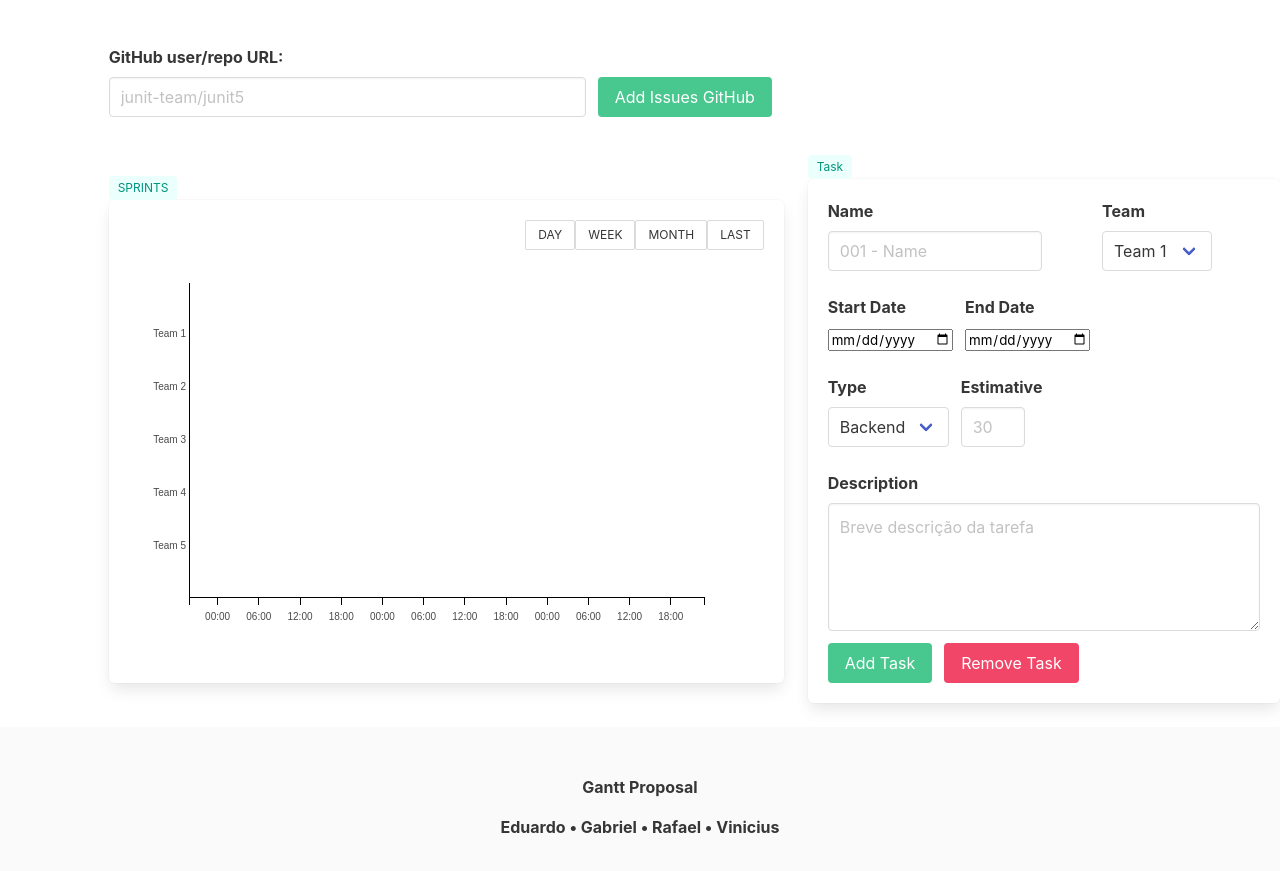
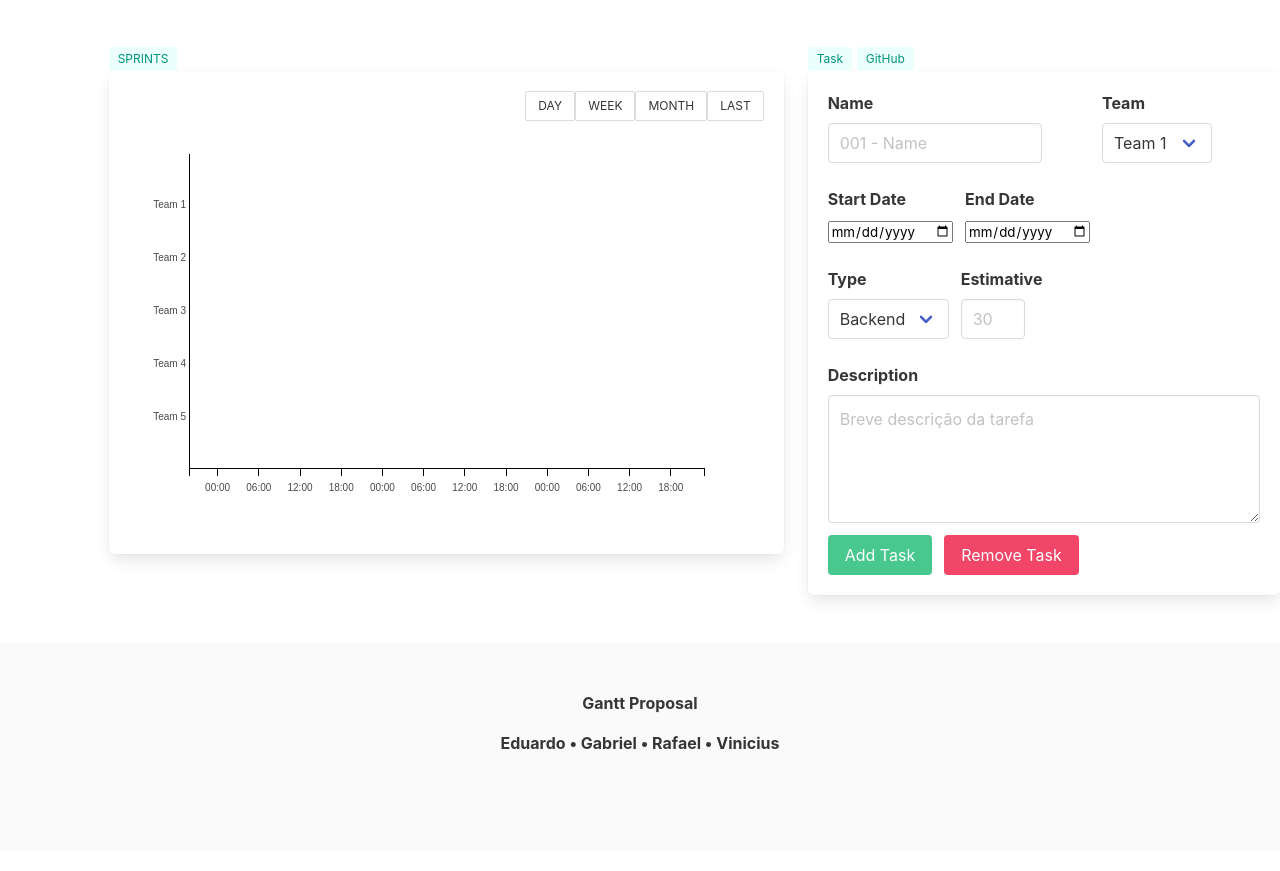
Before and after one commit to ValencaGabrielS/InfoViz-Gantt-Proposal, a website: page public/html/index.html in a window 1280 px wide. Shown: the part 55-926 px from the top of the page. Drawn offline with nearby package versions, Linux system fonts and the light colour scheme; files that its build step writes are made by us from their sources; files whose address does not match are found by name.

Commit message:
Mudança no layout

```diff
--- a/public/css/styles.css
+++ b/public/css/styles.css
@@ -13,7 +13,7 @@ span.tag.overlay{
 }
 
 .horizontalLabel {
-    top: -5%;
+    top: 0%;
     position: relative;
     z-index: 1;
 }
--- a/public/html/index.html
+++ b/public/html/index.html
@@ -36,23 +36,8 @@
     <!-- Main container -->
     <br>
 
-    <div class="columns is-vcentered">
-        <div class="column is-offset-1">
-
-            <label class="label" for="url">GitHub user/repo URL:</label>
-            <div class="field is-grouped">
-                <div class="field" style="margin-right: 12px">
-                    <div class="control">
-                        <input class="input" type="url" name="giturl" id="giturl" placeholder="junit-team/junit5" size="40">
-                    </div>
-                </div>
-                <button id="btnIssues" class="button is-success">Add Issues GitHub</button>
-            </div>
-        </div>
-    </div>
-
-    <div class="columns is-vcentered">
-        <div class="column is-offset-1">
+    <div class="columns">
+        <div class="column is-offset-1 is-vcentered">
             <span class="tag is-primary is-light horizontalLabel" id="chartLabel">SPRINTS</span>
             <div class="box gantt">
                 <a id="r" style="width:50px; position: absolute; z-index: 100" onclick="resetGantt()"><img src='/return.svg' alt="Go back"></a>
@@ -67,9 +52,11 @@
 
         </div>
 
-        <div class="column">
-            <span class="tag is-primary is-light horizontalLabel">Task</span>
-            <div class="box form">
+        <div class="column is-vcentered">
+            <span class="tag is-primary is-light horizontalLabel" style="cursor:pointer;" onclick="ShowTaskForm()">Task</span>
+            <span class="tag is-primary is-light horizontalLabel" style="cursor:pointer;" onclick="ShowGitHubForm()">GitHub</span>
+
+            <div id="taskform" class="box form">
                 <form id="ganttForm">
 
                     <div class="field is-grouped">
@@ -159,6 +146,18 @@
 
                 </form>
             </div>
+
+            <div id="githubform" class="box form" >
+                <label class="label" for="url">GitHub user/repo URL:</label>
+                <div class="field is-grouped">
+                    <div class="field" style="margin-right: 12px">
+                        <div class="control">
+                            <input class="input" type="url" name="giturl" id="giturl" placeholder="junit-team/junit5" size="40">
+                        </div>
+                    </div>
+                </div>
+                <button id="btnIssues" class="button is-success">Add Issues GitHub</button>
+            </div>
         </div>
     </div>
 
@@ -176,6 +175,7 @@
     </footer>
 
     <script>
+        document.getElementById("githubform").style.display = "none";
 
         gantt(CURRENT_TASKS)
 
@@ -196,6 +196,18 @@
             addTask(values)
         });
 
+        function ShowTaskForm()
+        {
+           document.getElementById("taskform").style.display = "block";
+           document.getElementById("githubform").style.display = "none";
+        }
+
+        function ShowGitHubForm()
+        {
+           document.getElementById("taskform").style.display = "none";
+           document.getElementById("githubform").style.display = "block";
+        }
+
     </script>
 
     <script type="text/javascript" src="githubApi.js"></script>
```
